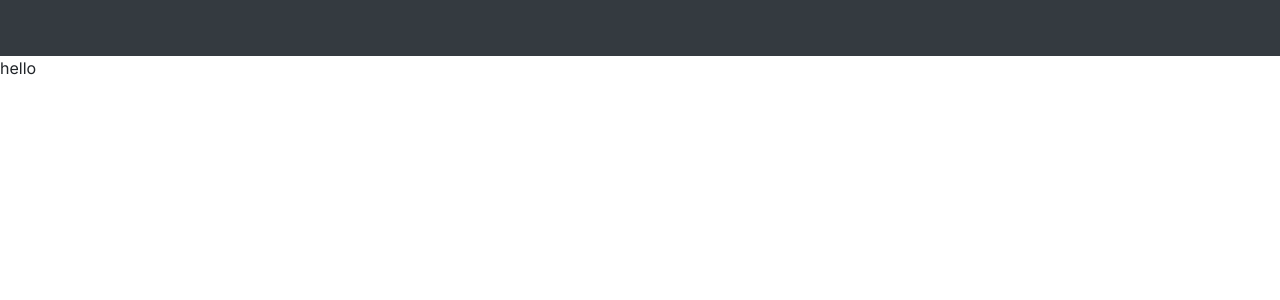
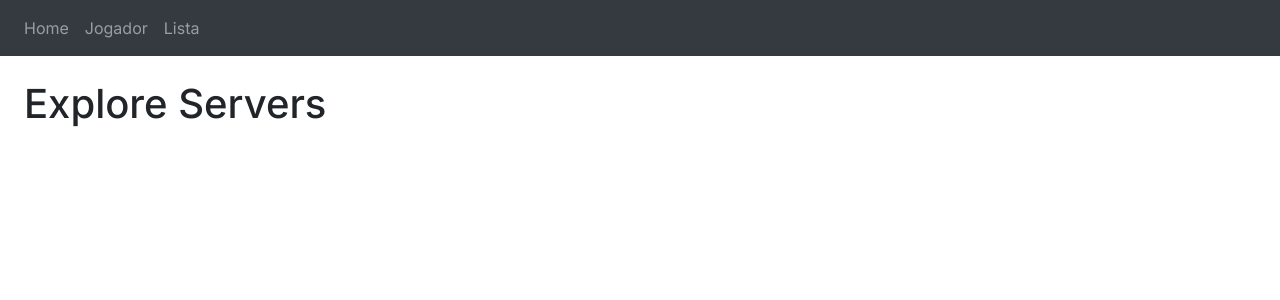
Before and after one commit to goncalomano/MinecraftServerFinder, a Next.js app in the folder minecraft-server-finder/: page / in a window 1280 px wide. Shown: the top 300 px of the page. Built offline with nearby package versions, Linux system fonts and the light colour scheme.

Commit message:
Navbar and main page

```diff
--- a/minecraft-server-finder/app/layout.tsx
+++ b/minecraft-server-finder/app/layout.tsx
@@ -25,8 +25,10 @@ export default function RootLayout({
         <link rel="stylesheet" href="https://stackpath.bootstrapcdn.com/font-awesome/4.7.0/css/font-awesome.min.css" crossOrigin="anonymous" />
       </head>
       <body className={inter.className}>
-          <NavBar />
-        {children}
+        <NavBar />
+        <div className="p-4">
+          {children}
+        </div>
 
 
         <script
--- a/minecraft-server-finder/app/page.tsx
+++ b/minecraft-server-finder/app/page.tsx
@@ -3,7 +3,8 @@ import Image from "next/image";
 export default function Home() {
   return (
     <div>
-      hello
+      <h1>Explore Servers</h1>
+
     </div>
   );
 }
--- a/minecraft-server-finder/components/navbar.tsx
+++ b/minecraft-server-finder/components/navbar.tsx
@@ -11,13 +11,11 @@ export const NavBar = () => {
         <span className="navbar-toggler-icon"></span>
       </button>
 
-        <div className="collapse navbar-collapse" id="navbar">
             <div className="navbar-nav">
-                <a className="nav-item nav-link" id="home" href="home.html">Home</a>
+                <a className="nav-item nav-link" id="home" href="/">Home</a>
                 <a className="nav-item nav-link" id="jogador" href="jogador.html">Jogador</a>
                 <a className="nav-item nav-link" id="lista" href="lista.html">Lista</a>
             </div>
-        </div>
     </nav>
     )
 }
```
